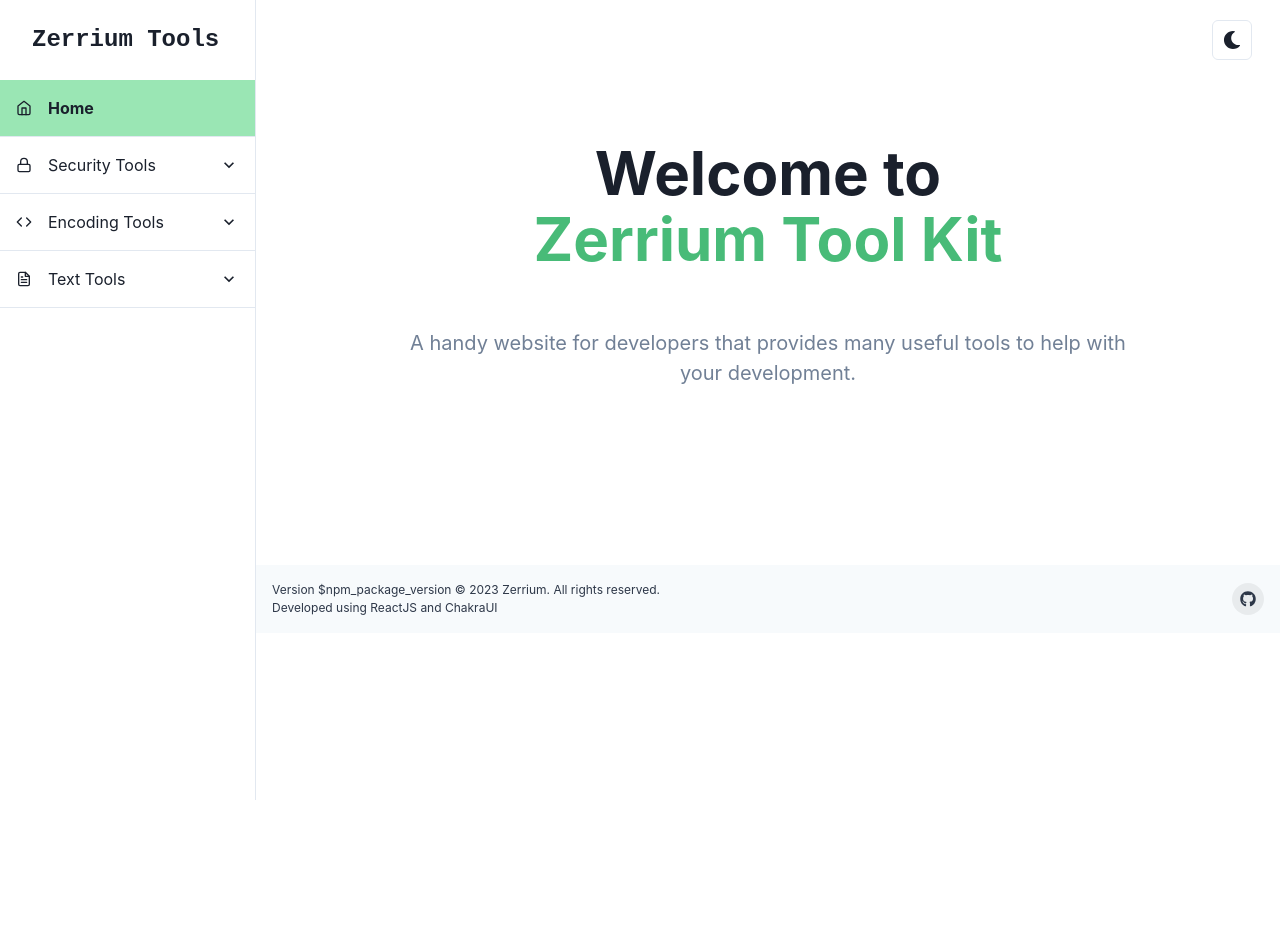
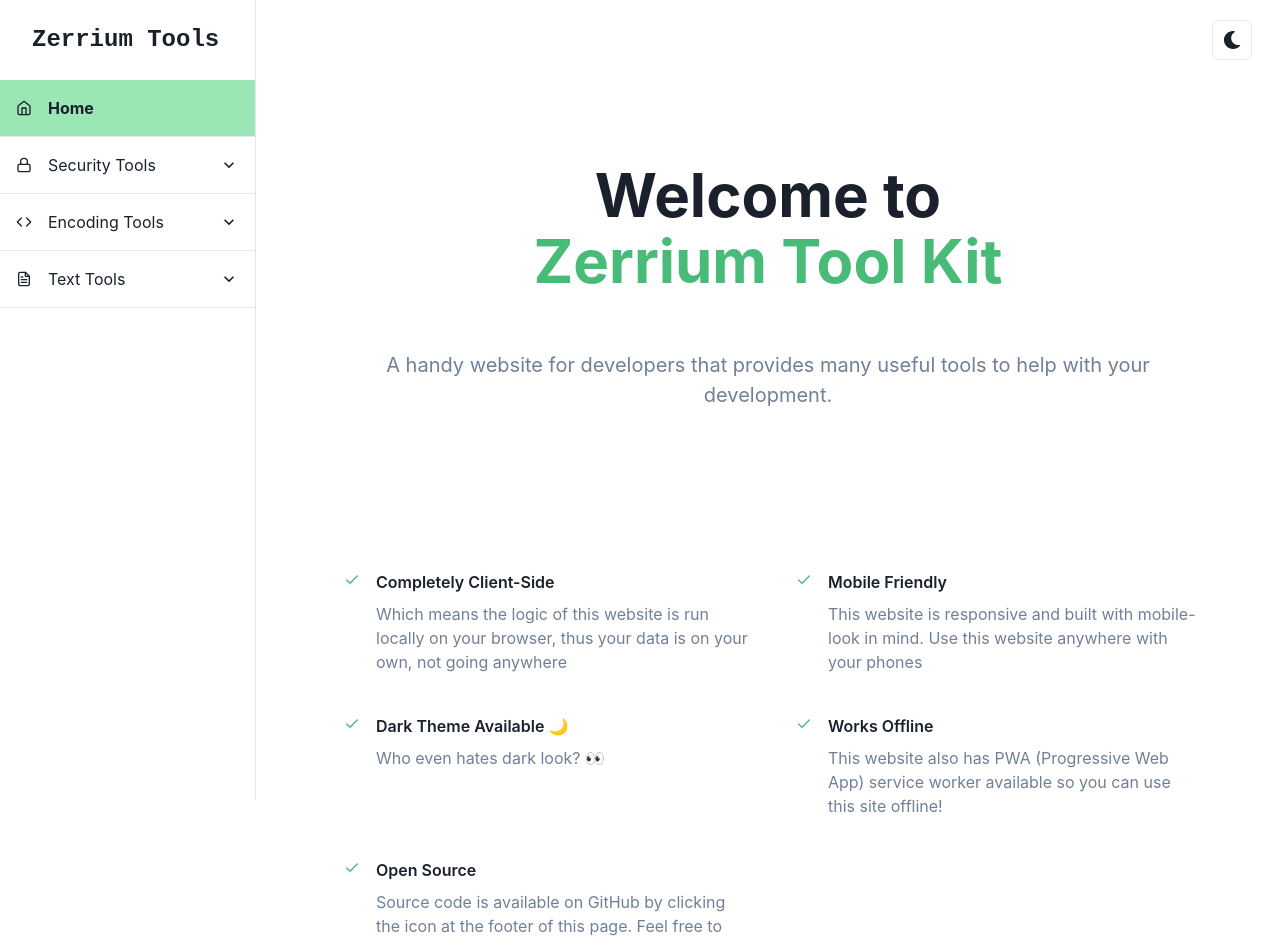
Before and after one commit to zerrium/zerrium-tools, a React (Create React App) app: page /home in a window 1280 px wide. Shown: the top 941 px of the page. Before the commit the page ends 800 px from the top, so only its background shows below. Built offline with nearby package versions, Linux system fonts and the light colour scheme.

Commit message:
Edited Home page

```diff
--- a/src/pages/Home.tsx
+++ b/src/pages/Home.tsx
@@ -1,16 +1,25 @@
 import Page from "../components/Page";
-import { Box, Container, Heading, Stack, Text } from "@chakra-ui/react";
+import { Box, Container, Heading, HStack, Icon, SimpleGrid, Stack, Text, VStack } from "@chakra-ui/react";
+import { FiCheck } from 'react-icons/fi'
 
+const features: {id: string, title: string, text: string}[] = [
+  { id: "1", title: "Completely Client-Side", text: "Which means the logic of this website is run locally on your browser, thus your data is on your own, not going anywhere" },
+  { id: "2", title: "Mobile Friendly", text: "This website is responsive and built with mobile-look in mind. Use this website anywhere with your phones" },
+  { id: "3", title: "Dark Theme Available 🌙", text: "Who even hates dark look? 👀" },
+  { id: "4", title: "Works Offline", text: "This website also has PWA (Progressive Web App) service worker available so you can use this site offline!" },
+  { id: "5", title: "Open Source", text: "Source code is available on GitHub by clicking the icon at the footer of this page. Feel free to report issue and submit PR to the repository!" }
+]
 
 export function Home() {
   return (
     <Page>
-      <Container maxW={'3xl'}>
+      <Container maxW={'4xl'}>
         <Stack
           as={Box}
           textAlign={'center'}
           spacing={{ base: 8, md: 14 }}
-          py={{ base: "10%", md: "12%", lg: "15%", xl: "17%", "2xl": "35%" }}>
+          pt={{ base: "10%", md: "12%", lg: "15%", xl: "17%", "2xl": "35%" }}
+          pb={{ base: "10%", md: "11%", lg: "12%", xl: "13%", "2xl": "15%" }}>
           <Heading
             fontWeight={700}
             fontSize={{ base: '5xl', md: '6xl' }}
@@ -24,6 +33,21 @@ export function Home() {
             A handy website for developers that provides many useful tools to help with your development.
           </Text>
         </Stack>
+        <Stack w="100%" mt={12} pb={{ base: "10%", md: "12%", lg: "15%", xl: "17%", "2xl": "35%" }}>
+          <SimpleGrid columns={{ base: 1, lg: 2 }} spacing={10} w="100%">
+            {features.map((feature) => (
+              <HStack key={feature.id} align={'top'}>
+                <Box color={'green.400'} px={2}>
+                  <Icon as={FiCheck} />
+                </Box>
+                <VStack align={'start'}>
+                  <Text fontWeight={600}>{feature.title}</Text>
+                  <Text color={'gray.500'}>{feature.text}</Text>
+                </VStack>
+              </HStack>
+            ))}
+          </SimpleGrid>
+        </Stack>
       </Container>
     </Page>
   )
```
